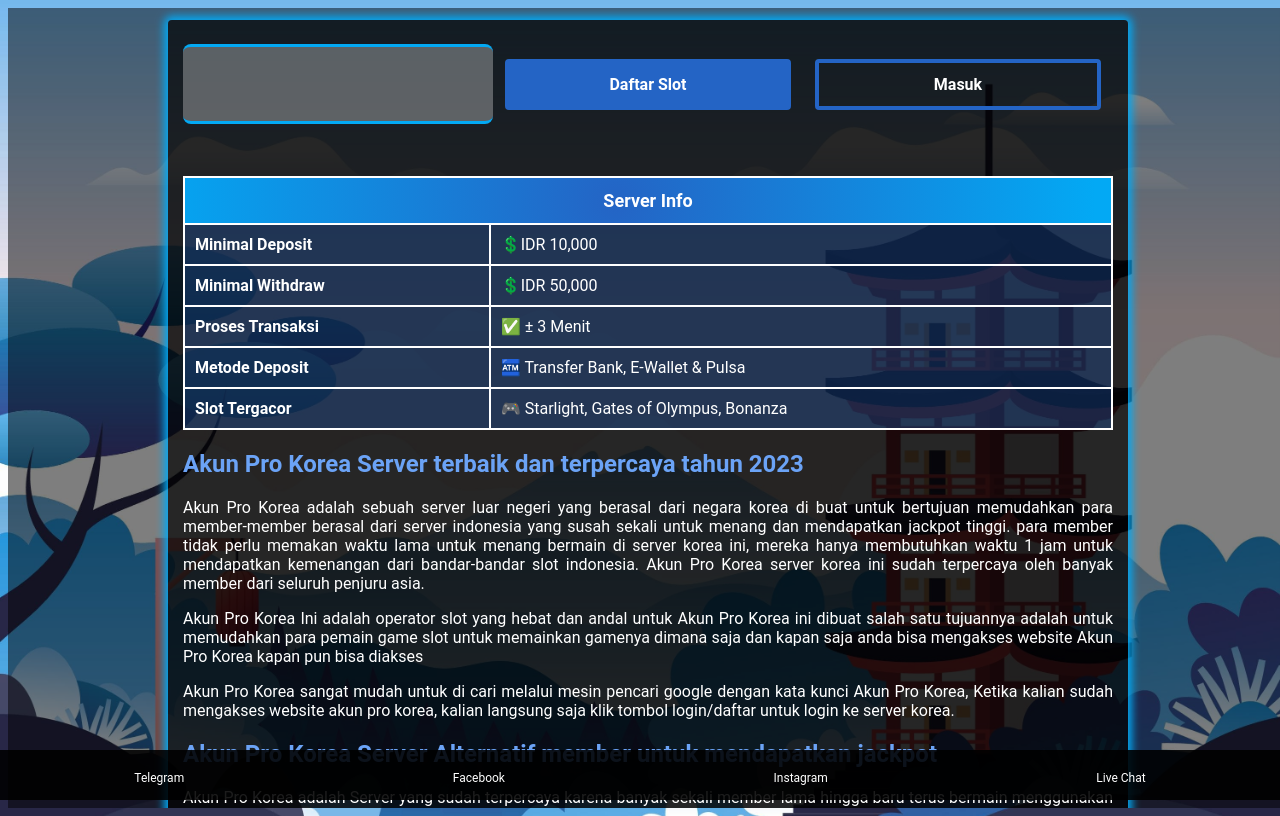
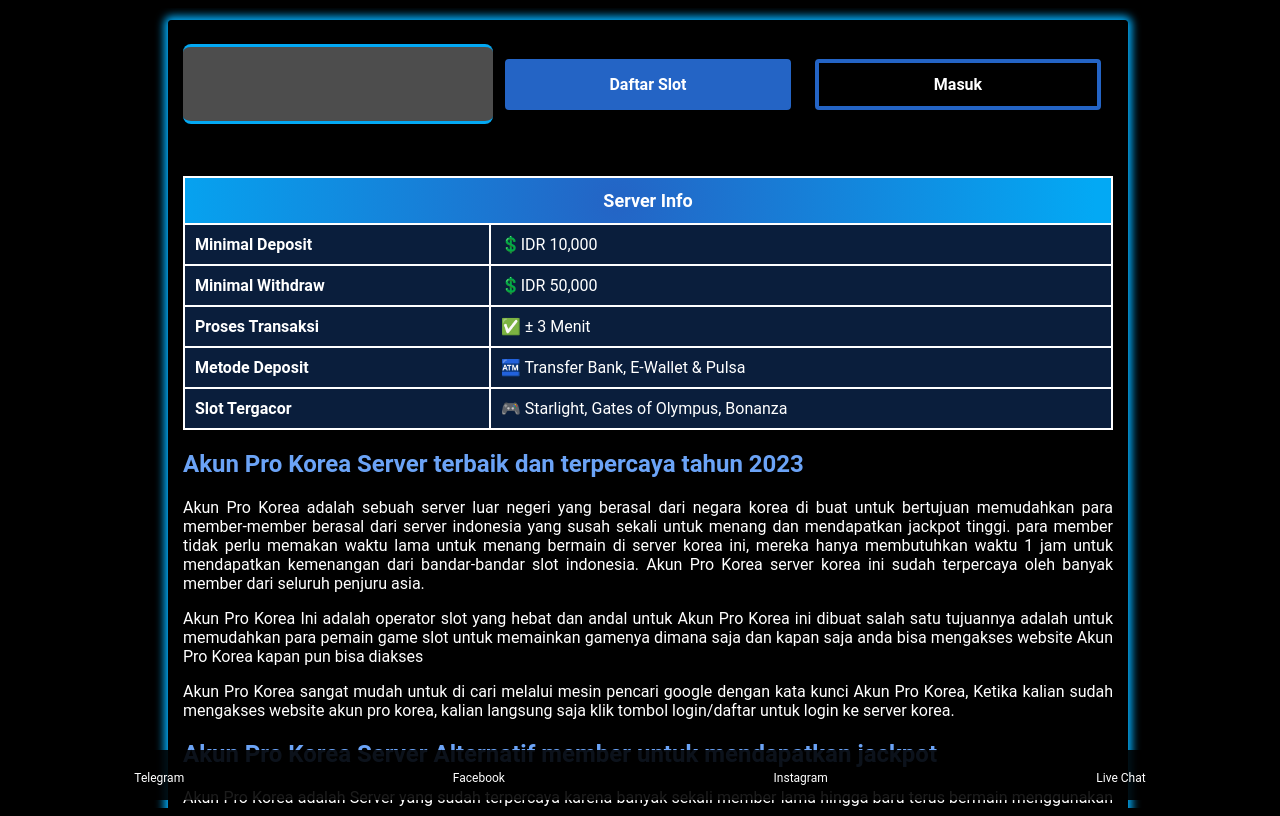
Before and after one commit to ombak123/akunvip, a Next.js app: page / in a window 1280 px wide. Built offline with nearby package versions, Linux system fonts and the light colour scheme.

Commit message:
Update Layout.tsx

```diff
--- a/components/Layout.tsx
+++ b/components/Layout.tsx
@@ -65,7 +65,6 @@
           height: 100vh;
           overflow-y: scroll;
           overflow-x:hidden;
-          background: rgba(0,0,0,0.5);
         }
         a {
           text-decoration: none;
@@ -74,9 +73,7 @@
           font-family: Roboto, sans-serif;
           display:block;
           color: #fff;
-          background-image: url("/img/bg3.jpg");
-          background-size: cover;
-          background-repeat: no-repeat;
+          background: #000;
         }
         div{
           box-sizing:border-box;
```
